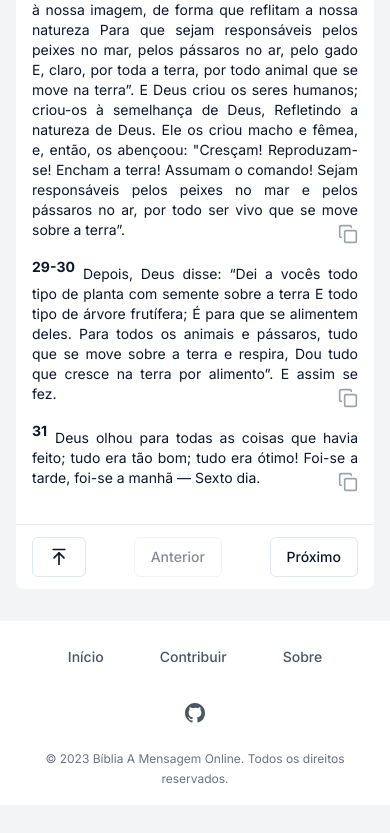
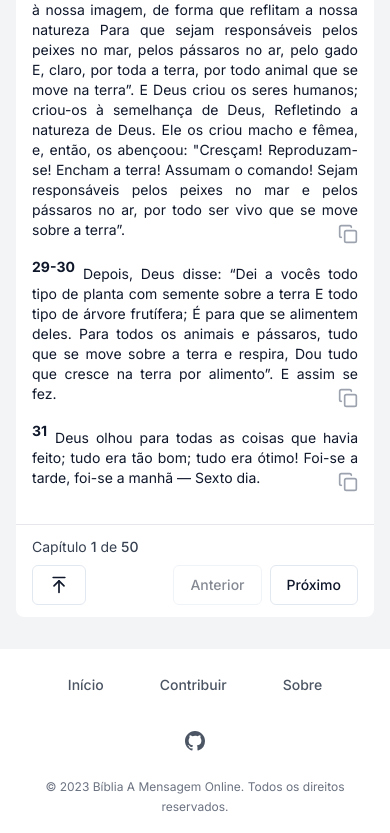
Before and after one commit to kevinkirsten/biblia-a-mensagem, a Next.js app: page /genesis/1 in a window 390 px wide. Shown: the part 1629-2462 px from the top of the page. Before the commit the page ends 2434 px from the top, so only its background shows below. Built offline with nearby package versions, Linux system fonts and the light colour scheme; no server answers.

Commit message:
fix nav buttons position on chapter page

```diff
--- a/src/components/Verses/index.tsx
+++ b/src/components/Verses/index.tsx
@@ -64,16 +64,16 @@ export default function Verses({
         ))}
       </article>
       <nav
-        className="flex items-center justify-between rounded-b-lg border-t border-gray-200 bg-white px-4 py-3 dark:border-gray-700 dark:bg-gray-900 sm:px-6"
+        className="flex flex-col gap-2 sm:gap-0 sm:flex-row items-start sm:items-center justify-between rounded-b-lg border-t border-gray-200 bg-white px-4 py-3 dark:border-gray-700 dark:bg-gray-900 sm:px-6"
         aria-label="Pagination"
       >
-        <div className="hidden sm:block">
+        <div className="sm:block">
           <p className="text-sm text-gray-700 dark:text-gray-400">
             Capítulo <span className="font-medium">{chapter}</span> de{" "}
             <span className="font-medium">{book?.chaptersCount}</span>
           </p>
         </div>
-        <div className="flex flex-1 justify-between gap-2 sm:justify-end">
+        <div className="flex w-full flex-1 justify-between gap-2 sm:justify-end">
           <Button
             variant="outline"
             title="Voltar para o topo"
@@ -81,6 +81,7 @@ export default function Verses({
           >
             <ArrowUpToLine className="h-5 w-5" />
           </Button>
+          <div className="flex gap-2">
             <Button variant="outline" disabled={!previousBookExists}>
               <Link href={previousBookUrl}>Anterior</Link>
             </Button>
@@ -88,6 +89,7 @@ export default function Verses({
               <Link href={nextBookUrl}>Próximo</Link>
             </Button>
           </div>
+        </div>
       </nav>
     </>
   );
```
Lines whose indentation alone changed are shown as unchanged.
